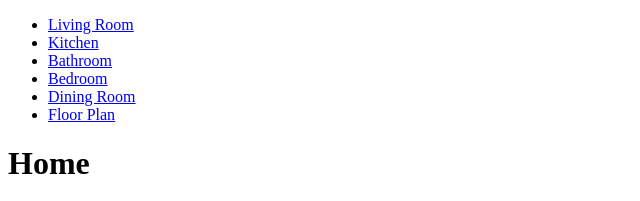
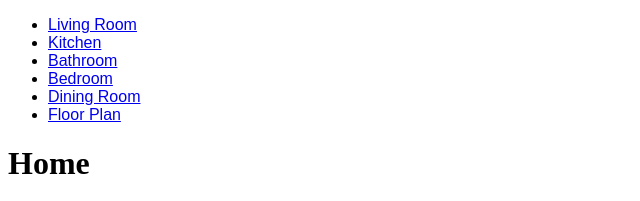
Before and after one commit to juliangrimes/juliangrimes.github.io, a plain HTML site: page index.html in a window 1280 px wide. Shown: the top 201 px of the page, 0-640 px from the left. Drawn offline with nearby package versions, Linux system fonts and the light colour scheme.

Commit message:
Change fonts. Pulled from Google fonts.

```diff
--- a/assets/css/screen.css
+++ b/assets/css/screen.css
@@ -1,5 +1,7 @@
 /*Front of house*/
 
+ul{ font-family: ‘Metrophobic’, Arial, serif; font-weight: 400;
+}
 
 .house{
 	width: 600px;
```
